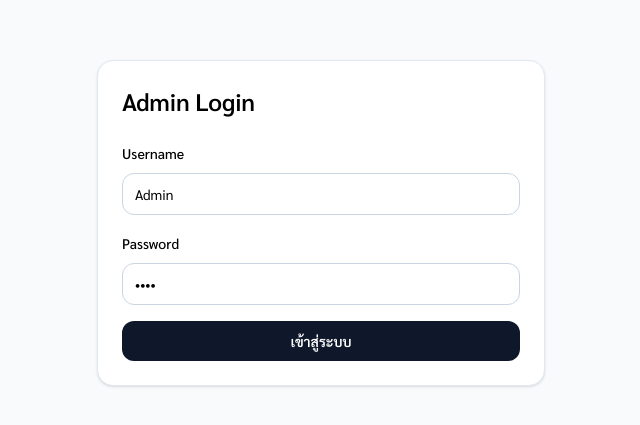
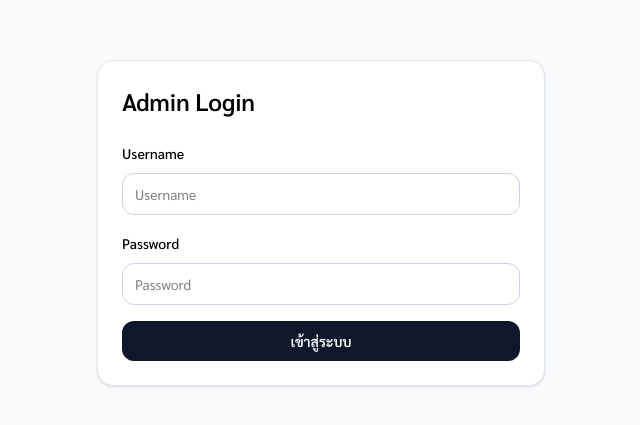
Before and after one commit to lisayaa07/Diprom-five-four, a React (Vite) app: page /admin/login in a window 1280 px wide. Shown: the part 177-602 px from the top of the page, without its empty margins (319-959 px from the left). Built offline with nearby package versions, Linux system fonts and the light colour scheme; no server answers; what @react-pdf/renderer would draw is missing.

Commit message:
edit login page

```diff
--- a/src/AdminLogin.tsx
+++ b/src/AdminLogin.tsx
@@ -7,8 +7,8 @@ import axiosInstance from "./lib/axios";
 
 export default function AdminLogin() {
   const nav = useNavigate();
-  const [userName, setUserName] = useState("Admin");
-  const [password, setPassword] = useState("1234");
+  const [userName, setUserName] = useState("");
+const [password, setPassword] = useState("");
   const [submitting, setSubmitting] = useState(false);
   const [error, setError] = useState("");
 
@@ -77,6 +77,7 @@ export default function AdminLogin() {
             <input
               value={userName}
               onChange={(e) => setUserName(e.target.value)}
+               placeholder="Username"
               className="mt-2 w-full rounded-xl border border-slate-300 px-3 py-2.5 text-sm outline-none focus:border-slate-900"
             />
           </div>
@@ -85,6 +86,7 @@ export default function AdminLogin() {
             <input
               type="password"
               value={password}
+               placeholder="Password"
               onChange={(e) => setPassword(e.target.value)}
               className="mt-2 w-full rounded-xl border border-slate-300 px-3 py-2.5 text-sm outline-none focus:border-slate-900"
             />
```
